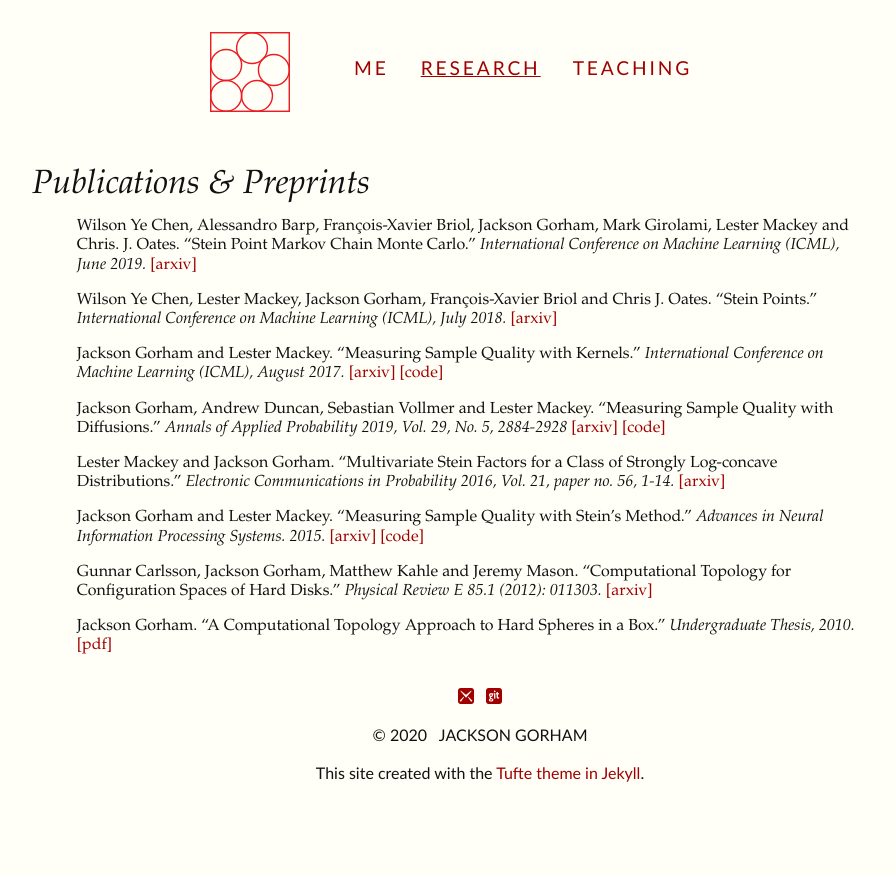
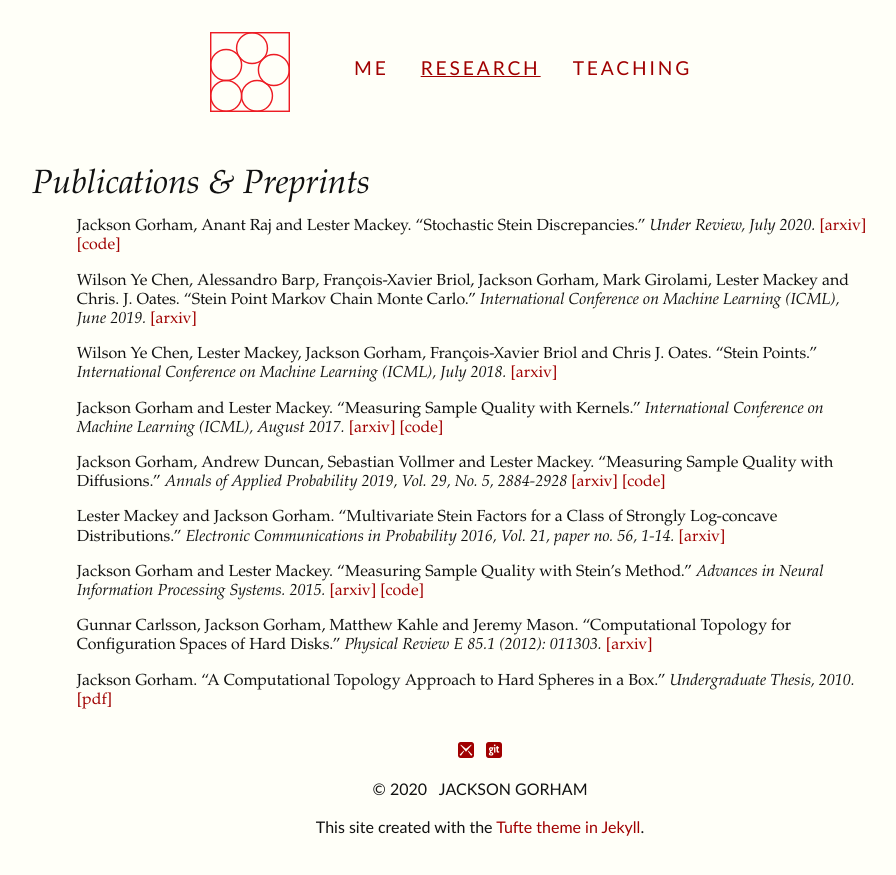
Before and after one commit to jgorham/jgorham.github.io, a Jekyll site: the page built from research/index.md, in a window 1280 px wide. Shown: the top 875 px of the page, without its empty margins (160-1056 px from the left). Built offline with Jekyll 4.4.1, drawn with Linux system fonts in a browser that asks for light colours.

Commit message:
Add SSD paper.

```diff
--- a/research/index.md
+++ b/research/index.md
@@ -6,6 +6,7 @@ order: 2
 
 ## Publications & Preprints
 
++ Jackson Gorham, Anant Raj and Lester Mackey. "Stochastic Stein Discrepancies." *Under Review, July 2020.* [[arxiv]](https://arxiv.org/abs/2007.02857) [[code]](https://github.com/jgorham/stochastic_stein_discrepancy)
 + Wilson Ye Chen, Alessandro Barp, François-Xavier Briol, Jackson Gorham, Mark Girolami, Lester Mackey and Chris. J. Oates. "Stein Point Markov Chain Monte Carlo." *International Conference on Machine Learning (ICML), June 2019.* [[arxiv]](https://arxiv.org/abs/1905.03673)
 + Wilson Ye Chen, Lester Mackey, Jackson Gorham, François-Xavier Briol and Chris J. Oates. "Stein Points." *International Conference on Machine Learning (ICML), July 2018.* [[arxiv]](https://arxiv.org/abs/1803.10161)
 + Jackson Gorham and Lester Mackey. "Measuring Sample Quality with Kernels." *International Conference on Machine Learning (ICML), August 2017.* [[arxiv]](https://arxiv.org/abs/1703.01717) [[code]](https://jgorham.github.io/SteinDiscrepancy.jl/)
```
